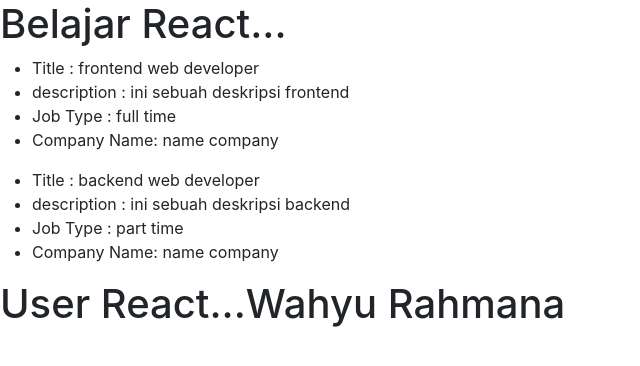
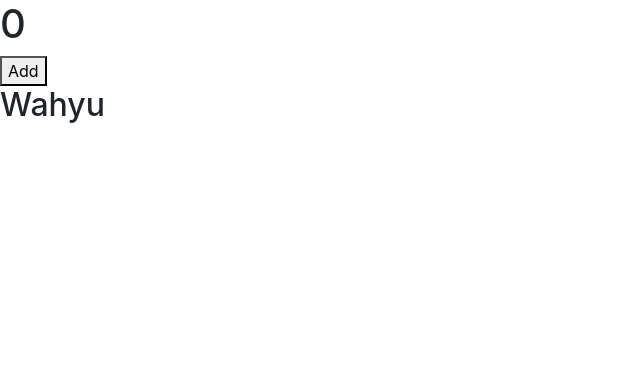
Before and after one commit to iyunrozikin26/belajar-react, a React (Create React App) app in the folder karir-ku/: page / in a window 1280 px wide. Shown: the top 366 px of the page, without its empty margins (0-640 px from the left). Built offline with nearby package versions, Linux system fonts and the light colour scheme; data requests are answered from the project's data file.

Commit message:
membuat state, mengakses state di child, mengupdate nilai state

```diff
--- a/karir-ku/src/App.js
+++ b/karir-ku/src/App.js
@@ -1,45 +1,22 @@
-import React from 'react'
-import axios from 'axios'
-import User from './components/user.js'
-import CardJob from './components/cardJobs.js'
+import {useState} from 'react'
+import User from './components/user'
 
-class App extends React.Component{
-  constructor() {
-    super();
-    this.state = {
-      name : "Wahyu Rahmana",
-      jobs : []
-    }
+function App() {
+  const [count, setCount] = useState(0) //menggunakan state di functional component
+  const [name, setName] = useState('Wahyu')
+  function handleClickCount(num) {
+    setCount(count + num) //setCount digunakan untuk mengubah nilai count/update nilai
+    console.log(count);
   }
 
-  componentDidMount(){
-    axios({
-      url : 'http://localhost:3000/Jobs',
-      method : 'GET'
-    })
-      .then((result) => {
-        console.log(result.data);
-        this.setState({jobs : result.data})
-      }).catch((err) => {
-        console.log(err);
-      });
-  }
-
-  render () {
-    return (
-      <>
-        <h1>Belajar React...</h1>
-        {this.state.jobs.map((el, i)=> {
-          return (
-            <div key={i}>
-              <CardJob job={el}/>
-            </div>
-          )
-        })}
-        <User user={this.state.name} />
-      </>
-    )
-  }
+  return(
+    <>
+    <h1>{count}</h1>
+    {/* <button onClick={handleClickCount(2)}>Add</button> // akan terjadi infinite loop, karena tidak membuat fungsi anonymous */}
+    <button onClick={() => handleClickCount(2)}>Add</button>
+    <User data={name}/>
+    </>
+  )
 }
 
 
@@ -53,28 +30,65 @@
 
 
 
+// <div className="App">
+//   <header className="App-header">
+//     <img src={logo} className="App-logo" alt="logo" />
+//     <p>
+//       Edit <code>src/App.js</code> and save to reload.
+//     </p>
+//     <a
+//       className="App-link"
+//       href="https://reactjs.org"
+//       target="_blank"
+//       rel="noopener noreferrer"
+//     >
+//       Learn React
+//     </a>
+//   </header>
+// </div>
+
+// import React from 'react'
+// import axios from 'axios'
+// import User from './components/user.js'
+// import CardJob from './components/cardJobs.js'
+
+// class App extends React.Component{
+//   constructor() {
+//     super();
+//     this.state = {
+//       name : "Wahyu Rahmana",
+//       jobs : []
+//     }
+//   }
+
+//   componentDidMount(){
+//     axios({
+//       url : 'http://localhost:3000/Jobs',
+//       method : 'GET'
+//     })
+//       .then((result) => {
+//         console.log(result.data);
+//         this.setState({jobs : result.data})
+//       }).catch((err) => {
+//         console.log(err);
+//       });
+//   }
+
+//   render () {
+//     return (
+//       <>
+//         <h1>Belajar React...</h1>
+//         {this.state.jobs.map((el, i)=> {
+//           return (
+//             <div key={i}>
+//               <CardJob job={el}/>
+//             </div>
+//           )
+//         })}
+//         <User user={this.state.name} />
+//       </>
+//     )
+//   }
+// }
 
 export default App;
-// import logo from './logo.svg';
-// import './App.css';
-
-// function App() {
-//   return (
-//     <div className="App">
-//       <header className="App-header">
-//         <img src={logo} className="App-logo" alt="logo" />
-//         <p>
-//           Edit <code>src/App.js</code> and save to reload.
-//         </p>
-//         <a
-//           className="App-link"
-//           href="https://reactjs.org"
-//           target="_blank"
-//           rel="noopener noreferrer"
-//         >
-//           Learn React
-//         </a>
-//       </header>
-//     </div>
-//   );
-// }
--- a/karir-ku/src/components/cardJobs.js
+++ b/karir-ku/src/components/cardJobs.js
@@ -1,16 +1,16 @@
-import React from "react";
+// import React from "react";
 
-class CardJob extends React.Component {
-  render() {
-    return (
-      <ul>
-        <li>Title : {this.props.job.title}</li>
-        <li>description : {this.props.job.description}</li>
-        <li>Job Type : {this.props.job.jobType}</li>
-        <li>Company Name: {this.props.job.Company.name}</li>
-      </ul>
-    )
-  }
-}
+// class CardJob extends React.Component {
+//   render() {
+//     return (
+//       <ul>
+//         <li>Title : {this.props.job.title}</li>
+//         <li>description : {this.props.job.description}</li>
+//         <li>Job Type : {this.props.job.jobType}</li>
+//         <li>Company Name: {this.props.job.Company.name}</li>
+//       </ul>
+//     )
+//   }
+// }
 
-export default CardJob
+// export default CardJob
--- a/karir-ku/src/components/user.js
+++ b/karir-ku/src/components/user.js
@@ -1,13 +1,33 @@
-import React from 'react'
-
-class User extends React.Component {
-  render () {
-    return (
-      <>
-      <h1>User React...{this.props.user}</h1>
-      </>
-    )
-  }
+function User(props){
+  return (
+    <>
+      <h2>{props.data}</h2>
+    </>
+  )
 }
 
+
+
+
+
+
+
+
+
+
+
+
+
+// import React from 'react'
+
+// class User extends React.Component {
+//   render () {
+//     return (
+//       <>
+//       <h1>User React...{this.props.user}</h1>
+//       </>
+//     )
+//   }
+// }
+
 export default User
```
Also changed, not shown: 1 other file (tests, documents, lock files or other folders).
